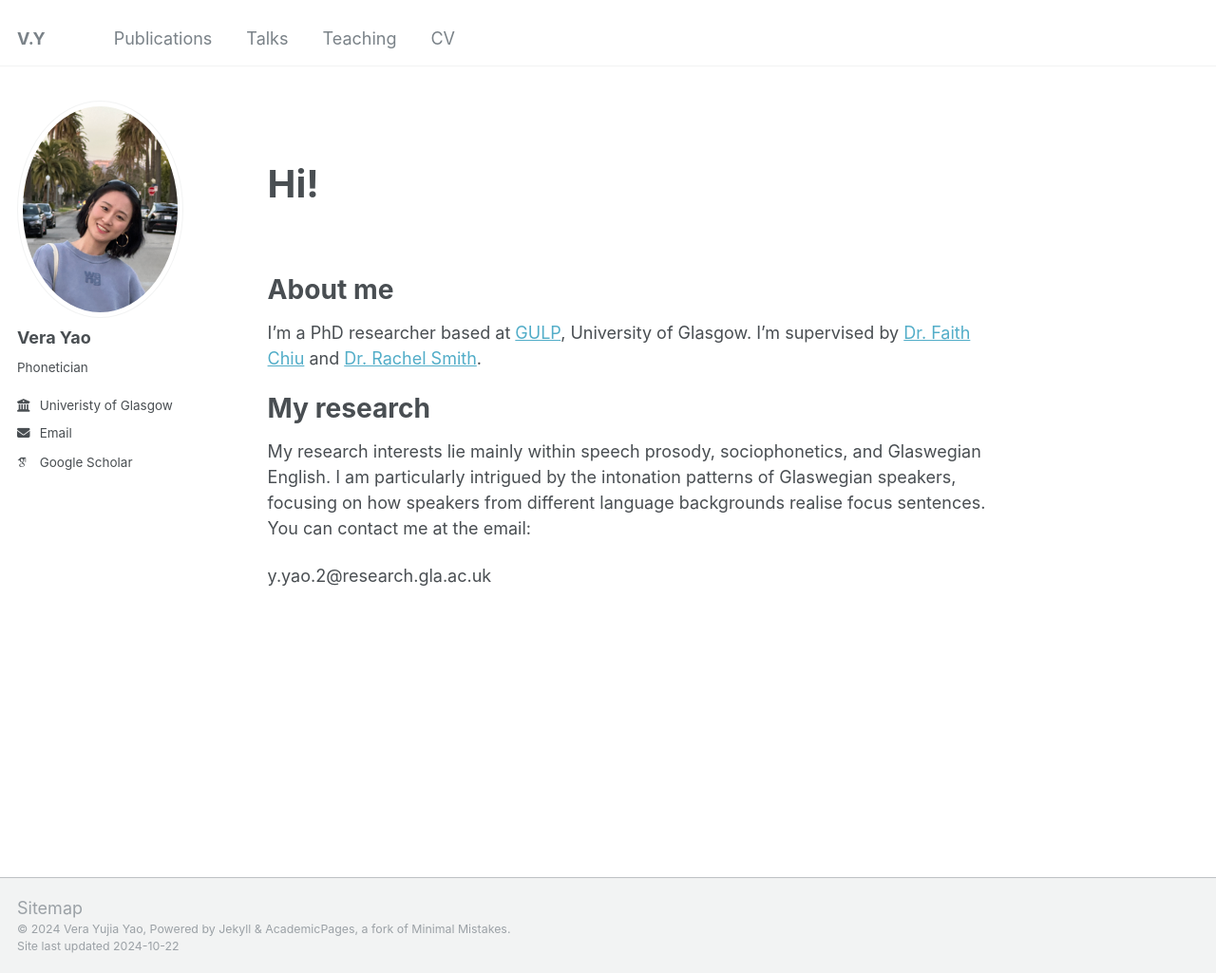
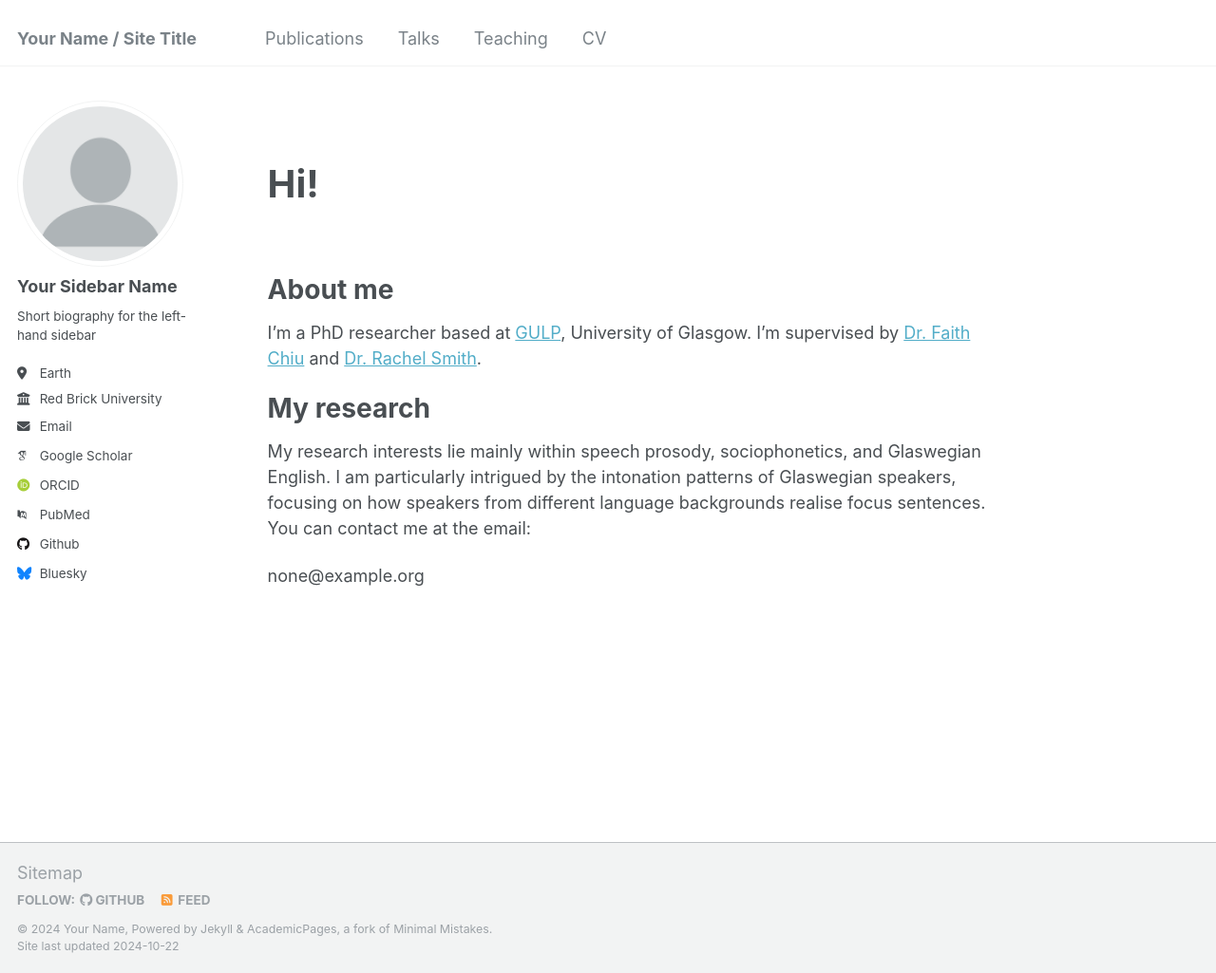
Before and after one commit to verayaoyu/vera, a Jekyll site: the page built from _pages/about.md, in a window 1280 px wide and 1025 px high. Shown: the whole window at 95% size. Built offline with Jekyll 4.4.1, drawn with Linux system fonts in a browser that asks for light colours; some web fonts are replaced.

Commit message:
Update _config.yml

```diff
--- a/_config.yml
+++ b/_config.yml
@@ -8,47 +8,47 @@
 
 # Basic Site Settings
 locale                   : "en-US"
-title                    : "V.Y"
+title                    : "Your Name / Site Title"
 title_separator          : "-"
-name                     : &name "Vera Yujia Yao"
+name                     : &name "Your Name"
 description              : &description "personal description"
-url                      : https://verayaoyu.github.io # the base hostname & protocol for your site e.g. "https://mmistakes.github.io"
+url                      : https://academicpages.github.io # the base hostname & protocol for your site e.g. "https://mmistakes.github.io"
 baseurl                  : "" # the subpath of your site, e.g. "/blog"
-repository               : "verayaoyu.github.io/verayao"
+repository               : "academicpages/academicpages.github.io"
 
 # Site Author - The following control what appear as part of the author content on the side bar.
 #               If a field is blank the icon and link will not appear, otherwise it will be shown.
 #               Additional customization can be done by editing /_includes/author-profile.html
 author:
   # Biographic information
-  avatar           : "vera.png"
-  name             : "Vera Yao"
+  avatar           : "profile.png"
+  name             : "Your Sidebar Name"
   pronouns         : # example: "she/her"
-  bio              : "Phonetician"
-  location         : #Earth
-  employer         : "Univeristy of Glasgow"
+  bio              : "Short biography for the left-hand sidebar"
+  location         : "Earth"
+  employer         : "Red Brick University"
   uri              : # URL
-  email            : "y.yao.2@research.gla.ac.uk"
+  email            : "none@example.org"
 
   # Academic websites
   arxiv            : # URL - Update with the correct link to your profile
-  googlescholar    : "https://scholar.google.co.uk/citations?user=YVyyMUEAAAAJ&hl=en"
+  googlescholar    : "https://scholar.google.com/citations?user=PS_CX0AAAAAJ"
   impactstory      : # URL
-  orcid            : # URL
+  orcid            : "http://orcid.org/yourorcidurl"
   semantic         : # URL
-  pubmed           : # URL
+  pubmed           : "https://www.ncbi.nlm.nih.gov/pubmed/?term=john+snow"
   researchgate     : # URL
 
   # Repositories and software development
   bitbucket        : # Username - Update with your username on the site
   codepen          : # Username
   dribbble         : # Username
-  github           : # URL
+  github           : "academicpages"
   kaggle           : # Username
   stackoverflow    : # User number or user number and name (i.e., use "1" or "1/jeff-atwood")
 
   # Social media
-  bluesky          : # URL
+  bluesky          : "bsky.app" # Replace this with you Bluesky username
   facebook         : # Username
   flickr           : # Username
   foursquare       : # Username
@@ -116,7 +116,7 @@ staticman:
       options:
         format           : "iso8601" # "iso8601" (default), "timestamp-seconds", "timestamp-milliseconds"
 atom_feed:
-  hide                   : true    # change to true to hide the RSS feed in the footer
+  hide                   : false     # change to true to hide the RSS feed in the footer
   path                   : # blank (default) uses feed.xml
 
 
```
